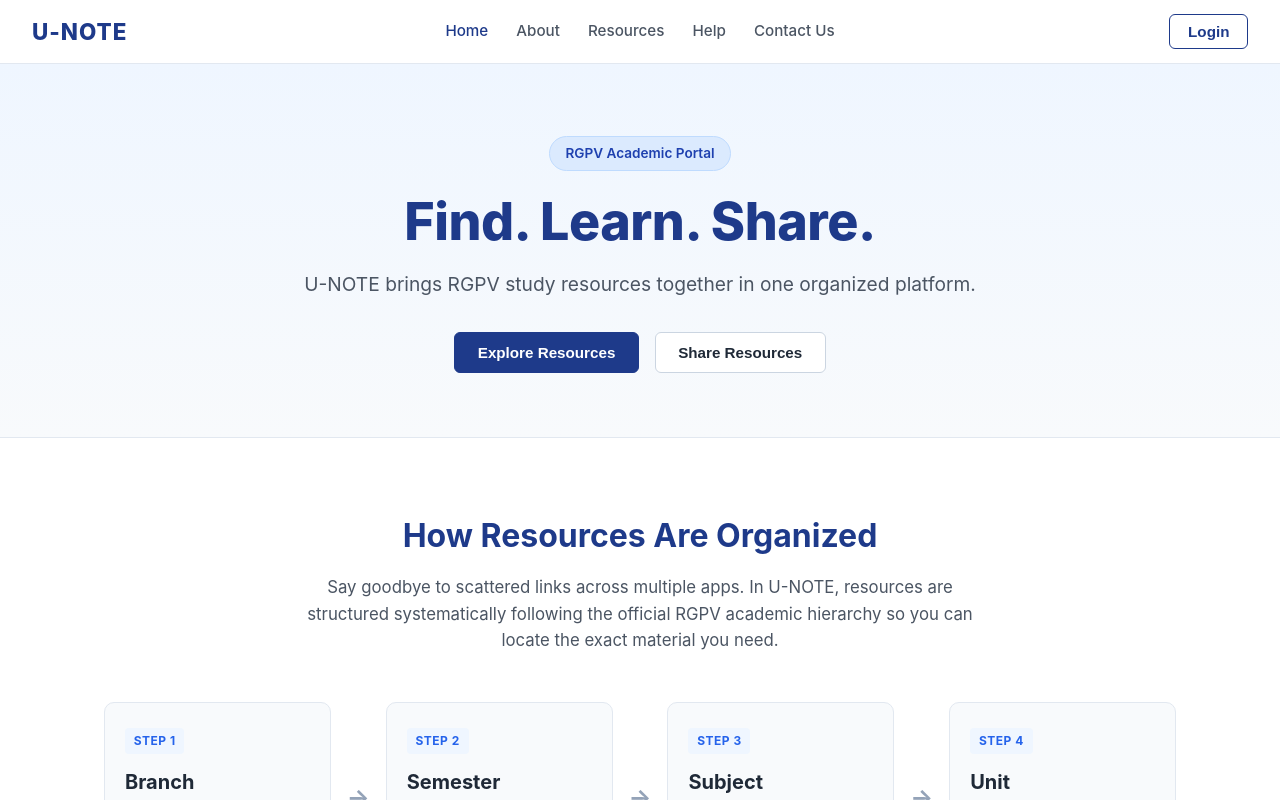
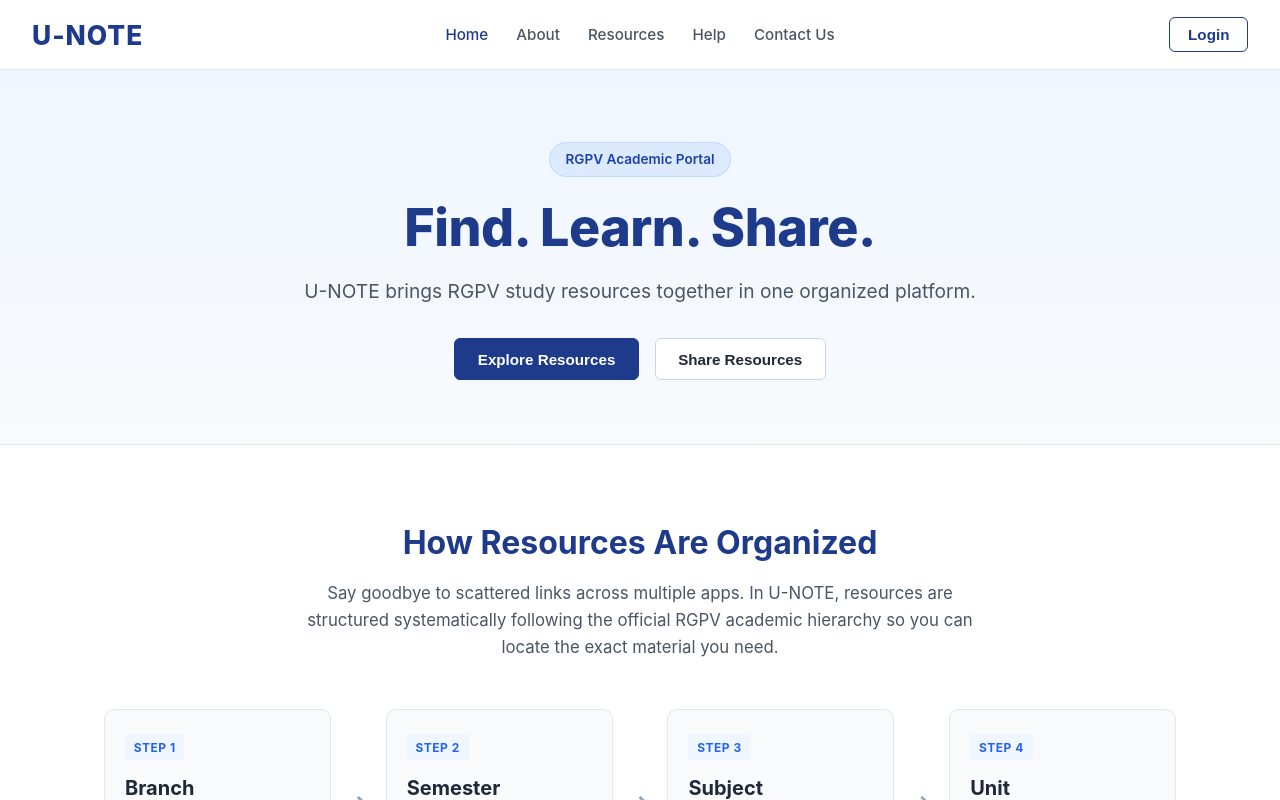
Before and after one commit to komal-raghuvanshi/U-Note, a React (Vite) app in the folder frontend/: page / in a window 1280 px wide. Shown: the top 800 px of the page. Built offline with nearby package versions, Linux system fonts and the light colour scheme.

Commit message:
Increase U-NOTE logo size

```diff
--- a/frontend/src/App.css
+++ b/frontend/src/App.css
@@ -113,7 +113,7 @@
 
 .nav-logo {
   justify-self: start;
-  font-size: 1.4rem;
+  font-size: 1.65rem;
   font-weight: 800;
   color: var(--primary-color);
   text-decoration: none;
```
